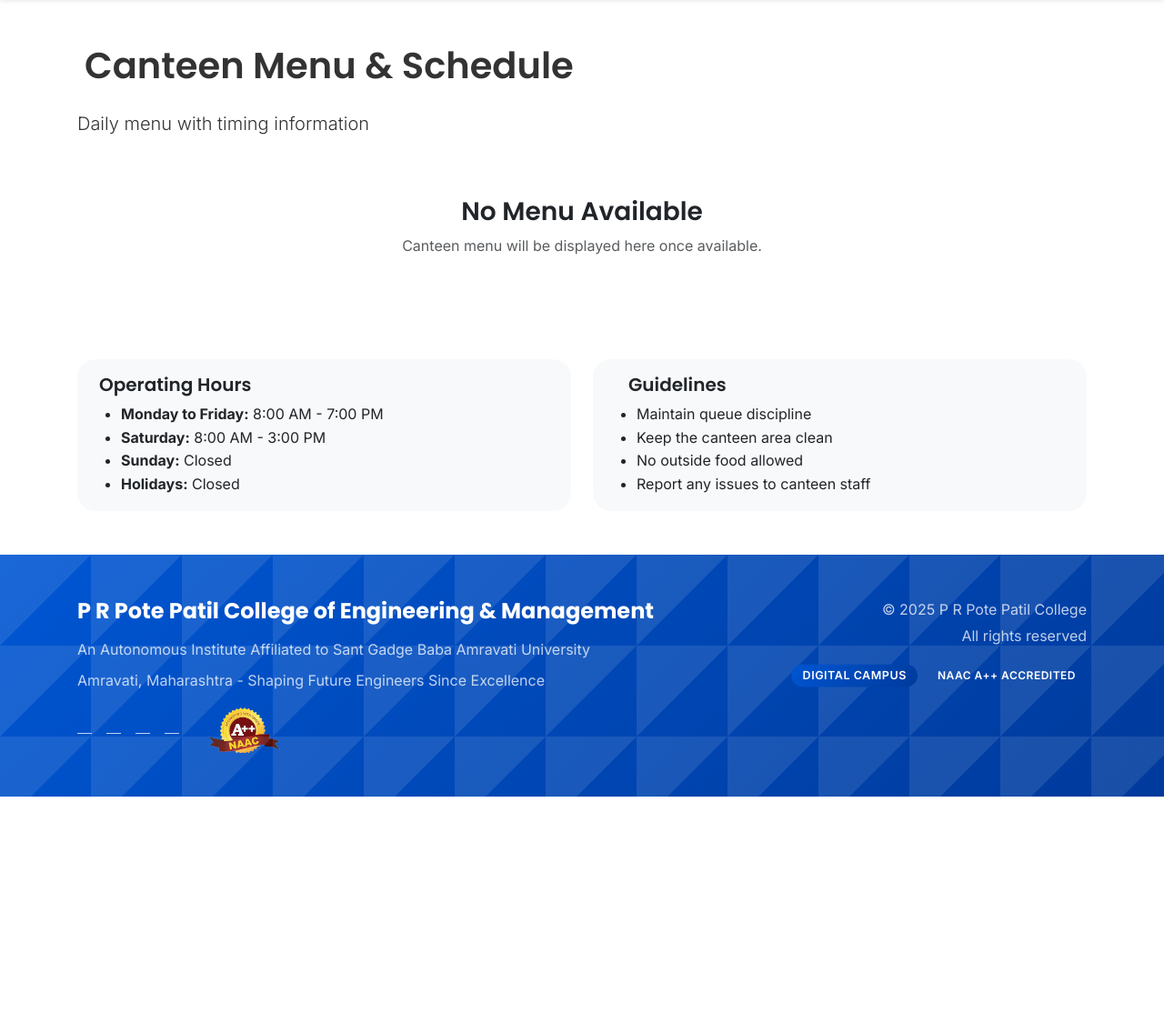
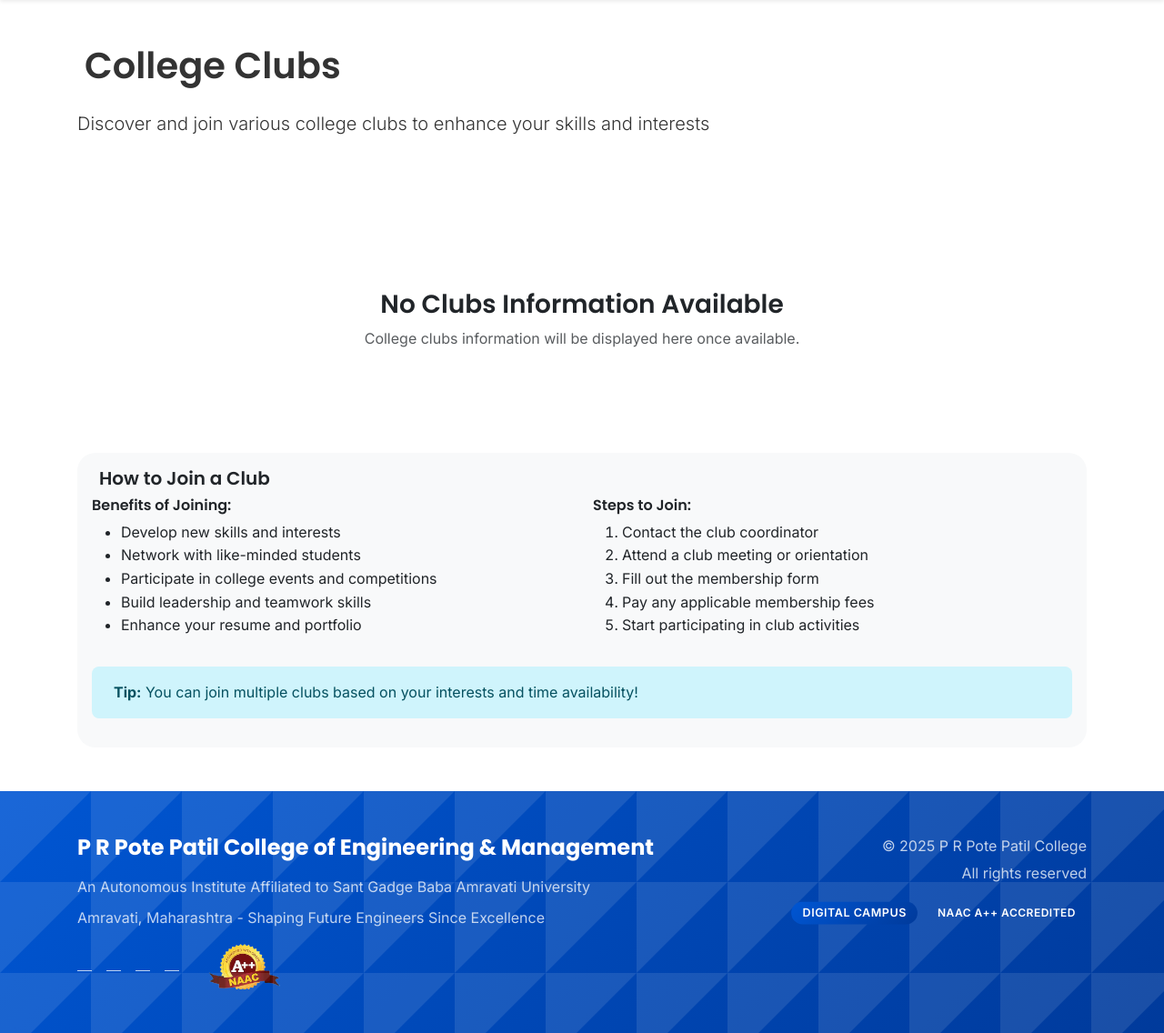
Before and after one commit to anushkadeshmukh342-afk/CollegePortal, a Flask app: page /clubs in a window 1280 px wide; the page is wider, and only the part inside the window is pictured. Shown: the part 78-1214 px from the top of that part at 91% size. Before the commit the page ends 954 px from the top of that part, so only its background shows below. Run offline with Flask 3, Linux system fonts and the light colour scheme; data that the repository does not hold is empty; some libraries are stand-ins or nearby versions.

Commit message:
Update clubs.html

```diff
--- a/Desktop/CollegePortal/templates/clubs.html
+++ b/Desktop/CollegePortal/templates/clubs.html
@@ -1,153 +1,120 @@
 {% extends "base.html" %}
 
-{% block title %}Canteen Menu - {{ super() }}{% endblock %}
+{% block title %}College Clubs - {{ super() }}{% endblock %}
 
 {% block content %}
 <div class="container my-5">
     <div class="row">
         <div class="col-12">
-            <h1 class="mb-4"><i class="fas fa-utensils me-2"></i>Canteen Menu & Schedule</h1>
-            <p class="lead">Daily menu with timing information</p>
+            <h1 class="mb-4"><i class="fas fa-users-cog me-2"></i>College Clubs</h1>
+            <p class="lead">Discover and join various college clubs to enhance your skills and interests</p>
         </div>
     </div>
 
-    {% if menu_items %}
-    {% for day in days %}
-    <div class="row mb-4">
-        <div class="col-12">
-            <h3 class="mb-3">{{ day }}</h3>
-            <div class="row">
-                <!-- Breakfast -->
-                <div class="col-lg-4 mb-3">
-                    <div class="card">
-                        <div class="card-header bg-warning text-dark">
-                            <h6 class="mb-0">
-                                <i class="fas fa-coffee me-2"></i>Breakfast (8:00 AM - 10:00 AM)
-                            </h6>
+    {% if clubs %}
+    <div class="row">
+        {% for club in clubs %}
+        <div class="col-lg-4 col-md-6 mb-4">
+            <div class="card h-100">
+                <div class="card-body">
+                    <div class="d-flex align-items-center mb-3">
+                        <div class="bg-primary text-white rounded-circle d-inline-flex align-items-center justify-content-center me-3" style="width: 60px; height: 60px;">
+                            <i class="fas fa-users"></i>
                         </div>
-                        <div class="card-body">
-                            {% set breakfast_items = menu_items|selectattr("day", "equalto", day)|selectattr("meal_type", "equalto", "breakfast")|list %}
-                            {% if breakfast_items %}
-                            <ul class="list-unstyled mb-0">
-                                {% for item in breakfast_items %}
-                                <li class="d-flex justify-content-between align-items-center mb-2">
-                                    <span>{{ item.item_name }}</span>
-                                    {% if item.price %}
-                                    <span class="badge bg-success">₹{{ item.price }}</span>
-                                    {% endif %}
-                                </li>
-                                {% endfor %}
-                            </ul>
-                            {% else %}
-                            <p class="text-muted mb-0">No items available</p>
-                            {% endif %}
+                        <div>
+                            <h5 class="card-title mb-0">{{ club.name }}</h5>
                         </div>
+                    </div>
+
+                    {% if club.description %}
+                    <p class="card-text">{{ club.description }}</p>
+                    {% endif %}
+
+                    <div class="mb-3">
+                        {% if club.meeting_day and club.meeting_time %}
+                        <small class="text-muted">
+                            <i class="fas fa-calendar me-1"></i>
+                            Meetings: {{ club.meeting_day }} at {{ club.meeting_time }}
+                        </small>
+                        {% endif %}
                     </div>
                 </div>
 
-                <!-- Lunch -->
-                <div class="col-lg-4 mb-3">
-                    <div class="card">
-                        <div class="card-header bg-primary text-white">
-                            <h6 class="mb-0">
-                                <i class="fas fa-hamburger me-2"></i>Lunch (12:00 PM - 3:00 PM)
-                            </h6>
-                        </div>
-                        <div class="card-body">
-                            {% set lunch_items = menu_items|selectattr("day", "equalto", day)|selectattr("meal_type", "equalto", "lunch")|list %}
-                            {% if lunch_items %}
-                            <ul class="list-unstyled mb-0">
-                                {% for item in lunch_items %}
-                                <li class="d-flex justify-content-between align-items-center mb-2">
-                                    <span>{{ item.item_name }}</span>
-                                    {% if item.price %}
-                                    <span class="badge bg-success">₹{{ item.price }}</span>
-                                    {% endif %}
-                                </li>
-                                {% endfor %}
-                            </ul>
-                            {% else %}
-                            <p class="text-muted mb-0">No items available</p>
-                            {% endif %}
-                        </div>
+                {% if club.contact_person or club.contact_email %}
+                <div class="card-footer bg-transparent">
+                    {% if club.contact_person %}
+                    <div class="d-flex align-items-center mb-2">
+                        <i class="fas fa-user-tie me-2 text-muted"></i>
+                        <small>{{ club.contact_person }}</small>
                     </div>
+                    {% endif %}
+                    {% if club.contact_email %}
+                    <div class="d-flex align-items-center mb-2">
+                        <i class="fas fa-envelope me-2 text-muted"></i>
+                        <small><a href="mailto:{{ club.contact_email }}" class="text-decoration-none">{{ club.contact_email }}</a></small>
+                    </div>
+                    {% endif %}
+                    {% if club.whatsapp_link %}
+                    <div class="d-flex align-items-center">
+                        <a href="{{ club.whatsapp_link }}" target="_blank" rel="noopener noreferrer" class="btn btn-success btn-sm d-flex align-items-center">
+                            <i class="fab fa-whatsapp me-2"></i>Join WhatsApp Group
+                        </a>
+                    </div>
+                    {% endif %}
                 </div>
-
-                <!-- Dinner/Snacks -->
-                <div class="col-lg-4 mb-3">
-                    <div class="card">
-                        <div class="card-header bg-info text-white">
-                            <h6 class="mb-0">
-                                <i class="fas fa-cookie-bite me-2"></i>Evening Snacks (4:00 PM - 7:00 PM)
-                            </h6>
-                        </div>
-                        <div class="card-body">
-                            {% set dinner_items = menu_items|selectattr("day", "equalto", day)|selectattr("meal_type", "equalto", "dinner")|list %}
-                            {% if dinner_items %}
-                            <ul class="list-unstyled mb-0">
-                                {% for item in dinner_items %}
-                                <li class="d-flex justify-content-between align-items-center mb-2">
-                                    <span>{{ item.item_name }}</span>
-                                    {% if item.price %}
-                                    <span class="badge bg-success">₹{{ item.price }}</span>
-                                    {% endif %}
-                                </li>
-                                {% endfor %}
-                            </ul>
-                            {% else %}
-                            <p class="text-muted mb-0">No items available</p>
-                            {% endif %}
-                        </div>
-                    </div>
-                </div>
+                {% endif %}
             </div>
         </div>
+        {% endfor %}
     </div>
-    <hr>
-    {% endfor %}
     {% else %}
     <div class="row">
         <div class="col-12">
             <div class="card">
                 <div class="card-body text-center py-5">
-                    <i class="fas fa-utensils fa-4x text-muted mb-3"></i>
-                    <h3>No Menu Available</h3>
-                    <p class="text-muted">Canteen menu will be displayed here once available.</p>
+                    <i class="fas fa-users fa-4x text-muted mb-3"></i>
+                    <h3>No Clubs Information Available</h3>
+                    <p class="text-muted">College clubs information will be displayed here once available.</p>
                 </div>
             </div>
         </div>
     </div>
     {% endif %}
 
-    <!-- Canteen Information -->
+    <!-- Join a Club Information -->
     <div class="row mt-5">
-        <div class="col-lg-6">
+        <div class="col-12">
             <div class="card bg-light">
                 <div class="card-body">
                     <h5 class="card-title">
-                        <i class="fas fa-clock me-2"></i>Operating Hours
+                        <i class="fas fa-handshake me-2"></i>How to Join a Club
                     </h5>
-                    <ul class="mb-0">
-                        <li><strong>Monday to Friday:</strong> 8:00 AM - 7:00 PM</li>
-                        <li><strong>Saturday:</strong> 8:00 AM - 3:00 PM</li>
-                        <li><strong>Sunday:</strong> Closed</li>
-                        <li><strong>Holidays:</strong> Closed</li>
-                    </ul>
-                </div>
-            </div>
-        </div>
-        <div class="col-lg-6">
-            <div class="card bg-light">
-                <div class="card-body">
-                    <h5 class="card-title">
-                        <i class="fas fa-info-circle me-2"></i>Guidelines
-                    </h5>
-                    <ul class="mb-0">
-                        <li>Maintain queue discipline</li>
-                        <li>Keep the canteen area clean</li>
-                        <li>No outside food allowed</li>
-                        <li>Report any issues to canteen staff</li>
-                    </ul>
+                    <div class="row">
+                        <div class="col-md-6">
+                            <h6>Benefits of Joining:</h6>
+                            <ul>
+                                <li>Develop new skills and interests</li>
+                                <li>Network with like-minded students</li>
+                                <li>Participate in college events and competitions</li>
+                                <li>Build leadership and teamwork skills</li>
+                                <li>Enhance your resume and portfolio</li>
+                            </ul>
+                        </div>
+                        <div class="col-md-6">
+                            <h6>Steps to Join:</h6>
+                            <ol>
+                                <li>Contact the club coordinator</li>
+                                <li>Attend a club meeting or orientation</li>
+                                <li>Fill out the membership form</li>
+                                <li>Pay any applicable membership fees</li>
+                                <li>Start participating in club activities</li>
+                            </ol>
+                        </div>
+                    </div>
+                    <div class="alert alert-info mt-3">
+                        <i class="fas fa-lightbulb me-2"></i>
+                        <strong>Tip:</strong> You can join multiple clubs based on your interests and time availability!
+                    </div>
                 </div>
             </div>
         </div>
```
